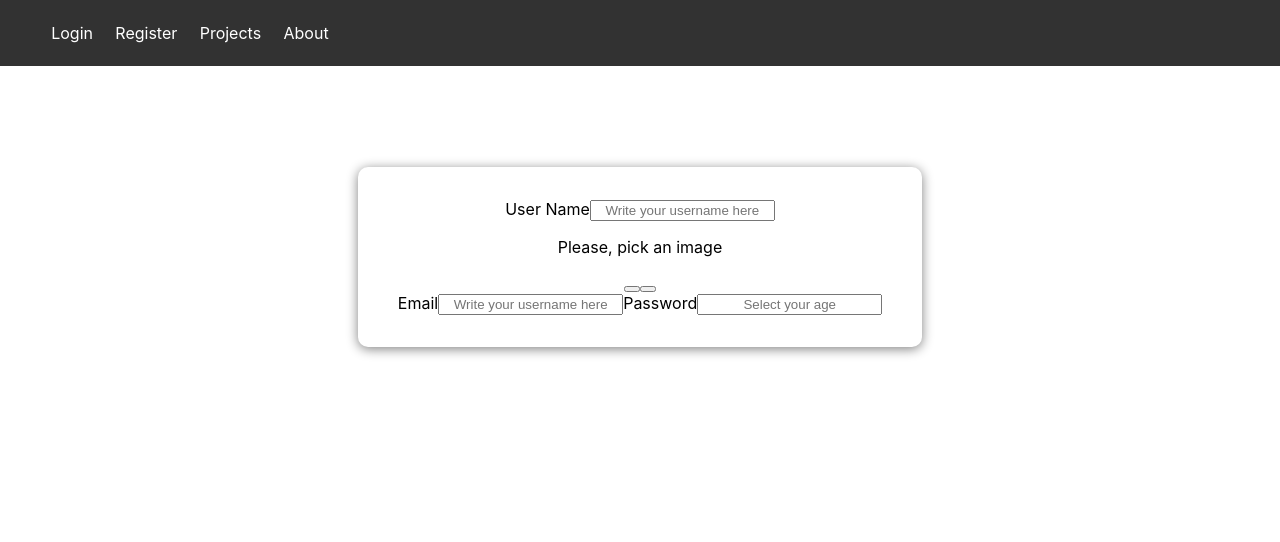
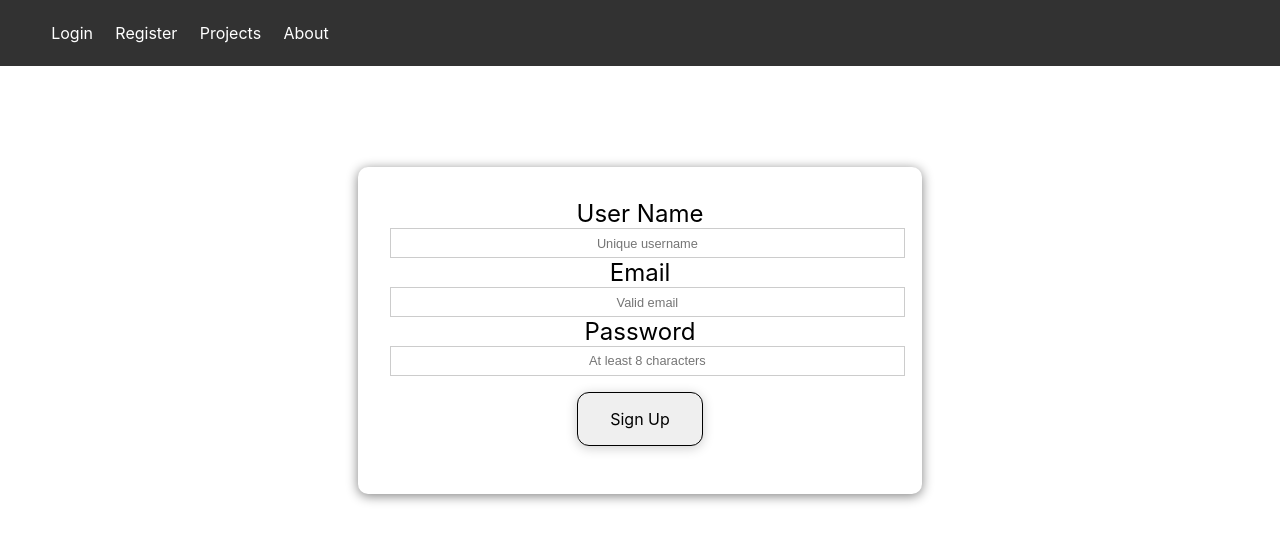
Before and after one commit to 4gnle/Coopefy, a React (Create React App) app in the folder client/: page /register in a window 1280 px wide. Shown: the top 542 px of the page. Built offline with nearby package versions, Linux system fonts and the light colour scheme.

Commit message:
CSS & Register

```diff
--- a/client/src/App.css
+++ b/client/src/App.css
@@ -1,38 +1,81 @@
-/* .App {
+/* Text Styles*/
+.x-large {
+  font-size: 4rem;
+  line-height: 1.2;
+  margin-bottom: 1rem;
+}
+
+.large {
+  font-size: 3rem;
+  line-height: 1.2;
+  margin-bottom: 1rem;
+}
+
+.lead {
+  font-size: 1.5rem;
+  margin-bottom: 1rem;
+}
+
+.text-center {
   text-align: center;
 }
 
-.App-logo {
-  height: 40vmin;
-  pointer-events: none;
+.text-primary {
+  color: #333333;
 }
 
-@media (prefers-reduced-motion: no-preference) {
-  .App-logo {
-    animation: App-logo-spin infinite 20s linear;
-  }
+.text-dark {
+  color: black;
 }
 
-.App-header {
-  background-color: #282c34;
-  min-height: 100vh;
-  display: flex;
-  flex-direction: column;
-  align-items: center;
-  justify-content: center;
-  font-size: calc(10px + 2vmin);
-  color: white;
+/* Padding */
+.p {
+  padding: 0.5rem;
+}
+.p-1 {
+  padding: 1rem;
+}
+.p-2 {
+  padding: 2rem;
+}
+.p-3 {
+  padding: 3rem;
+}
+.py {
+  padding: 0.5rem 0;
+}
+.py-1 {
+  padding: 1rem 0;
+}
+.py-2 {
+  padding: 2rem 0;
+}
+.py-3 {
+  padding: 3rem 0;
 }
 
-.App-link {
-  color: #61dafb;
+/* Margin */
+.m {
+  margin: 0.5rem;
 }
-
-@keyframes App-logo-spin {
-  from {
-    transform: rotate(0deg);
-  }
-  to {
-    transform: rotate(360deg);
-  }
-} */
+.m-1 {
+  margin: 1rem;
+}
+.m-2 {
+  margin: 2rem;
+}
+.m-3 {
+  margin: 3rem;
+}
+.my {
+  margin: 0.5rem 0;
+}
+.my-1 {
+  margin: 1rem 0;
+}
+.my-2 {
+  margin: 2rem 0;
+}
+.my-3 {
+  margin: 3rem 0;
+}
--- a/client/src/components/Create Profile/CreateProfile.js
+++ b/client/src/components/Create Profile/CreateProfile.js
@@ -0,0 +1 @@
+<ImageUpload profileimage={formData.profileimage}/>
--- a/client/src/components/Inputs/Image.js
+++ b/client/src/components/Inputs/Image.js
@@ -2,6 +2,10 @@ import React, {useRef, useState, useEffect} from 'react'
 // import {connect} from 'react-redux';
 // import PropTypes from 'prop-types';
 // import {deleteImage, getProfileImage, profileImage} from '../../actions/profile';
+
+import Button from '../UI/Button'
+
+import './Inputs.css'
 
 const ImageUpload = () => {
 
@@ -80,30 +84,29 @@ const ImageUpload = () => {
         </div>
       </div>
 
-      <button
+      <Button
       type="button"
       onClick={filePicker}
-      className='btn btn-light my-1'
       title='Pick Image'>
       <i className="fas fa-images"></i>
-      </button>
+      </Button>
 
-      <button
+      <Button
       onClick={submitImage}
-      className='btn btn-primary my-1'
+      className='primary'
       title='Upload Image'>
       <i className="fas fa-upload"></i>
-      </button>
+      </Button>
 
       {previewURL && prevURL.showPrev ?
 
-      <button
+      <Button
       onClick={noPicture}
-      className='btn btn-danger my-1'
+      className='bad'
       title='Delete Image'>
       <i className="fas fa-trash-alt">
       </i>
-      </button> : null
+      </Button> : null
 
       }
 
--- a/client/src/components/Inputs/Inputs.css
+++ b/client/src/components/Inputs/Inputs.css
@@ -19,6 +19,30 @@
   gap: 1rem;
   margin-bottom: 1rem;
   text-align: center;
+}
+
+.image-upload.center {
+  display: flex;
+  justify-content: center;
+  align-items: center;
+  flex-direction: column;
+}
+
+.image-upload__preview {
+  width: 13rem;
+  height: 13rem;
+  border: 1px solid #ccc;
+  display: flex;
+  justify-content: center;
+  align-items: center;
+  text-align: center;
+  margin-bottom: 1rem;
+}
+
+.image-upload__preview img {
+  width: 100%;
+  height: 100%;
+  object-fit: cover;
 }
 
 ::-webkit-input-placeholder {
@@ -65,10 +89,22 @@
   text-align: center;
 }
 
+.form input[type='text'],
+.form input[type='email'],
+.form input[type='password'],
+.form input[type='date'],
+.form select,
+.form textarea {
+  display: block;
+  width: 100%;
+  padding: 0.4rem;
+  font-size: 0.8rem;
+  border: 1px solid #ccc;
+}
+
 @media (min-width: 768px) {
   .control {
     align-items: center;
     flex-direction: row;
   }
-
 }
--- a/client/src/components/Inputs/Login.js
+++ b/client/src/components/Inputs/Login.js
@@ -79,7 +79,7 @@ const Login = (props) => {
 
   return (
     <div className='input-box'>
-      <form >
+      <form className="form">
         <div
         className={`${'inputs-within'} ${
             passwordState.IsValid === false ? 'invalid' : ''
--- a/client/src/components/Inputs/Register.js
+++ b/client/src/components/Inputs/Register.js
@@ -1,14 +1,14 @@
 import React, {useState} from 'react'
 
 import ImageUpload from './Image'
+import Button from '../UI/Button'
 
 import './Inputs.css'
 
-const Register = () => {
+const Register = (props) => {
 
   const [formData, setFormData] = useState({
     username: '',
-    profileimage: '',
     email: '',
     password: ''
   });
@@ -16,41 +16,58 @@ const Register = () => {
   const onChange = e =>
   setFormData({ ...formData, [e.target.name]: e.target.value });
 
+  const onSubmit = (event) => {
+    event.preventDefault();
+    // console.log(validData);
+    // context.onLogin(emailState.value, passwordState.value);
+    props.history.push('/dashboard')
+  };
+
   return (
     <div className='input-box'>
-      <form className='input-within'>
-        <label>User Name</label>
+      <div className='input-within'>
+      <form className="form">
+
+        <label className="lead">User Name</label>
           <input
           type='text'
           name='username'
-          placeholder='Write your username here'
-          onChange={(e) => onChange()}
+          placeholder='Unique username'
+          onChange={(e => onChange(e))}
           value={formData.username}
           >
           </input>
 
-        <ImageUpload profileimage={formData.profileimage}/>
-
-        <label>Email</label>
+        <label className="lead">Email</label>
           <input
           type='email'
           name='email'
-          placeholder='Write your username here'
-          onChange={(e) => onChange()}
+          placeholder='Valid email'
+          onChange={(e => onChange(e))}
           value={formData.email}
           >
           </input>
-        <label>Password</label>
+        <label className="lead">Password</label>
           <input
           type='password'
           name='password'
-          placeholder='Select your age'
-          onChange={(e) => onChange()}
+          placeholder='At least 8 characters'
+          onChange={(e => onChange(e))}
           value={formData.password}
           >
           </input>
 
+          <Button
+          className="button my-1"
+          type='submit'
+          onClick={onSubmit}
+          // disabled={!validData}
+          >
+            Sign Up
+          </Button>
+
       </form>
+      </div>
     </div>  )
 }
 
--- a/client/src/components/UI/Button.css
+++ b/client/src/components/UI/Button.css
@@ -8,6 +8,40 @@
   color: black;
   border-radius: 12px;
   transition: all 0.5s ease;
+}
+
+.primary {
+  font: inherit;
+  cursor: pointer;
+  padding: 1rem 2rem;
+  border-radius: 12px;
+  transition: all 0.5s ease;
+  border: 1px solid black;
+  box-shadow: 0 2px 12px rgba(0, 0, 0, 0.2);
+  background-color: blue;
+  color: white;
+}
+
+.bad {
+  font: inherit;
+  cursor: pointer;
+  padding: 1rem 2rem;
+  border-radius: 12px;
+  transition: all 0.5s ease;
+  border: 1px solid black;
+  box-shadow: 0 2px 12px rgba(0, 0, 0, 0.2);
+  background-color: red;
+  color: white;
+}
+
+.primary:hover {
+  background-color: lightblue;
+  color: black;
+}
+
+.bad:hover {
+  background-color: pink;
+  color: black;
 }
 
 .button:hover {
--- a/client/src/components/UI/Button.js
+++ b/client/src/components/UI/Button.js
@@ -6,7 +6,7 @@ const Button = (props) => {
   return (
     <button
       type={props.type || 'button'}
-      className='button'
+      className={props.className || 'button'}
       onClick={props.onClick}
       disabled={props.disabled}
     >
```
